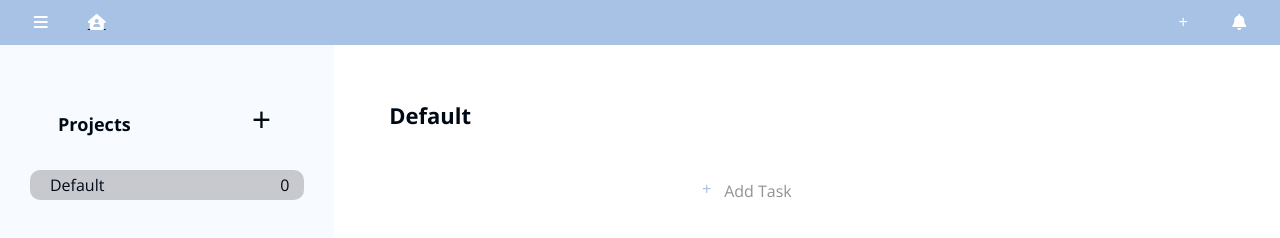
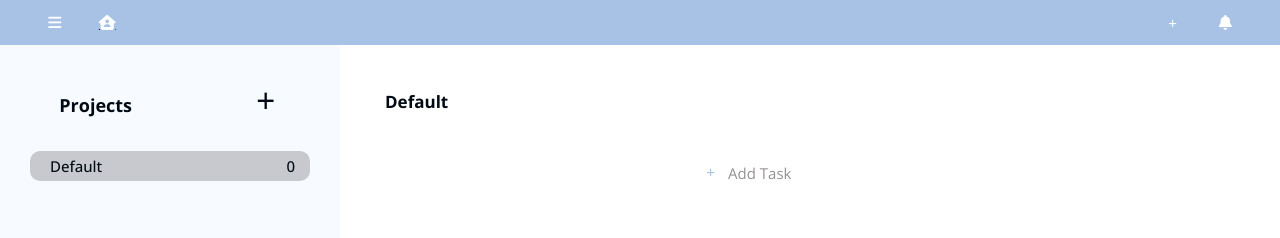
Before and after one commit to CodingFunky/To-Do, a website built with webpack: page dist/index.html in a window 1280 px wide. Built offline with nearby package versions, Linux system fonts and the light colour scheme.

Commit message:
stylings

```diff
--- a/src/style.css
+++ b/src/style.css
@@ -9,6 +9,7 @@ body {
     font-family: 'Open Sans', sans-serif;
     color: var(--dark-color);
     margin: 0;
+    font-size: 15px;
 }
 i {
     font-style: normal;
@@ -26,7 +27,7 @@ img {
 .nav.btn {
     /* font-family: sans-serif; */
     color: white;
-    height: 1.9em;
+    height: 3em;
     width: 1.9em;
     display: flex;
     justify-content: center;
@@ -54,7 +55,7 @@ img {
     display: flex;
     justify-content: center;
     align-items: center;
-    margin-left: 1.6em;
+    margin-left: 2.7em;
     gap: 1.6em;
 }
 .right-nav {
@@ -63,7 +64,7 @@ img {
     justify-content: center;
     align-items: center;
     gap: 1.6em;
-    margin-right: 1.6em;
+    margin-right: 2.7em;
 }
 #addBtn {
     font-family: sans-serif;
@@ -93,7 +94,7 @@ img {
     display: flex;
     flex-direction: row;
     justify-content: space-around;
-    margin-top: 2.4em;
+    margin-top: 24px;
 }
 #project-title {
     font-weight: 600;
@@ -131,6 +132,7 @@ img {
 }
 .project-list {
     /* border: solid black 1px; */
+    font-weight: 500;
     padding: 20px;
     padding-top: 0px;
 }
@@ -236,7 +238,7 @@ img {
     font-family: sans-serif;
 }
 #todo-hero {
-    padding: 55px;
+    padding: 45px;
     width: 70%;
     display: flex;
     flex-direction: column;
@@ -277,7 +279,7 @@ img {
 }
 .task-header {
     font-weight: 600;
-    font-size: 22px;
+    font-size: 17px;
 }
 .itemDesc {
     color: rgb(108, 103, 103);
```
Also changed, not shown: dist/bundle.js, 1 other file.
